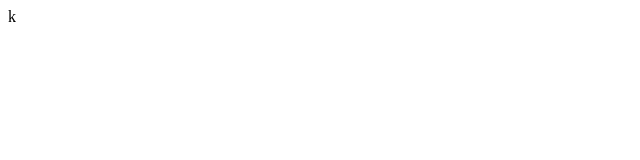
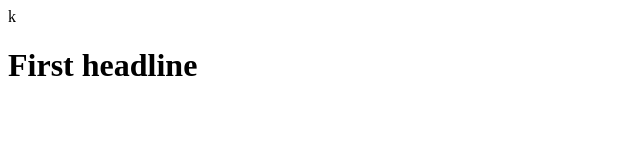
Before and after one commit to gshdu/tastyveg, a plain HTML site: page index.html in a window 1280 px wide. Shown: the whole page, without its empty margins (0-640 px from the left). Drawn offline with Linux system fonts and the light colour scheme.

Commit message:
added headline

```diff
--- a/index.html
+++ b/index.html
@@ -11,7 +11,7 @@
 </head>
 
 <body>
-
+    <h1>First headline</h1>
 </body>
 
 </html>
```
